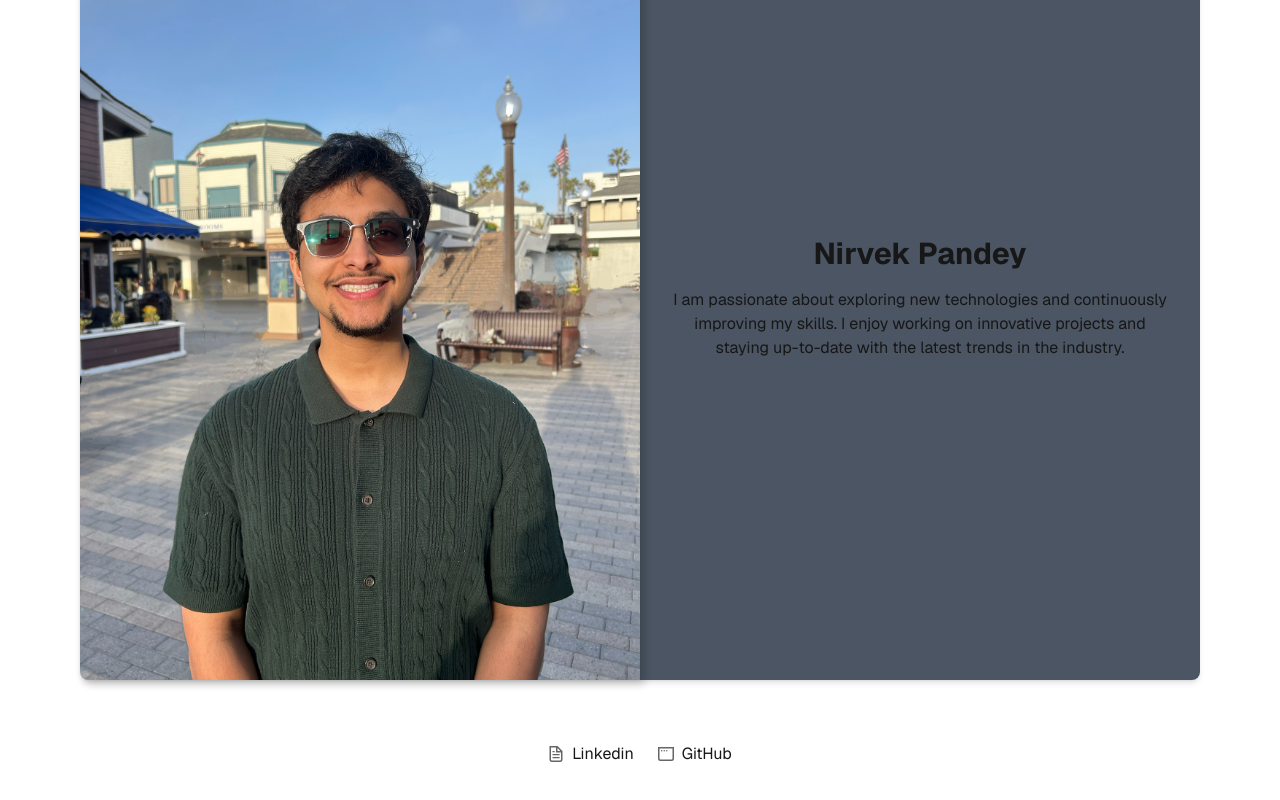
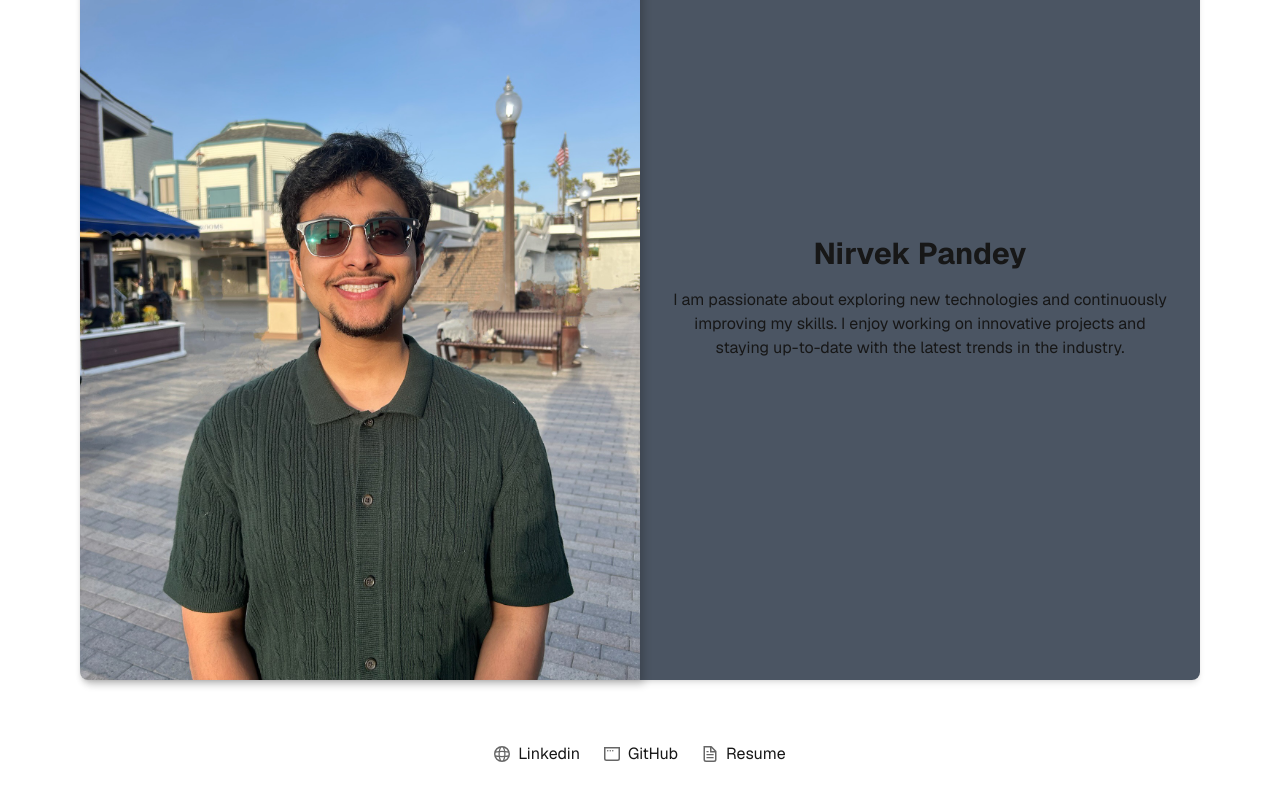
Before and after one commit to NirvekPanda/homepage, a Next.js app: page / in a window 1280 px wide. Shown: the part 431-1231 px from the top of the page. Built offline with nearby package versions, Linux system fonts and the light colour scheme.

Commit message:
added resume and resume button to footer

```diff
--- a/src/app/page.js
+++ b/src/app/page.js
@@ -26,7 +26,7 @@
         >
           <Image
             aria-hidden
-            src="/file.svg"
+            src="/globe.svg"
             alt="File icon"
             width={16}
             height={16}
@@ -49,6 +49,23 @@
           GitHub
         </a>
 
+        <a
+          className="flex items-center gap-2 hover:underline hover:underline-offset-4"
+          href="/Nirvek_Pandey_Resume.pdf"
+          download
+          target="_blank"
+          rel="noopener noreferrer"
+        >
+          <Image
+            aria-hidden
+            src="/file.svg"
+            alt="Resume icon"
+            width={16}
+            height={16}
+          />
+          Resume
+        </a>
+
       </footer>
     </div>
   );
```
Also changed, not shown: 1 other file (tests, documents, lock files or other folders).
